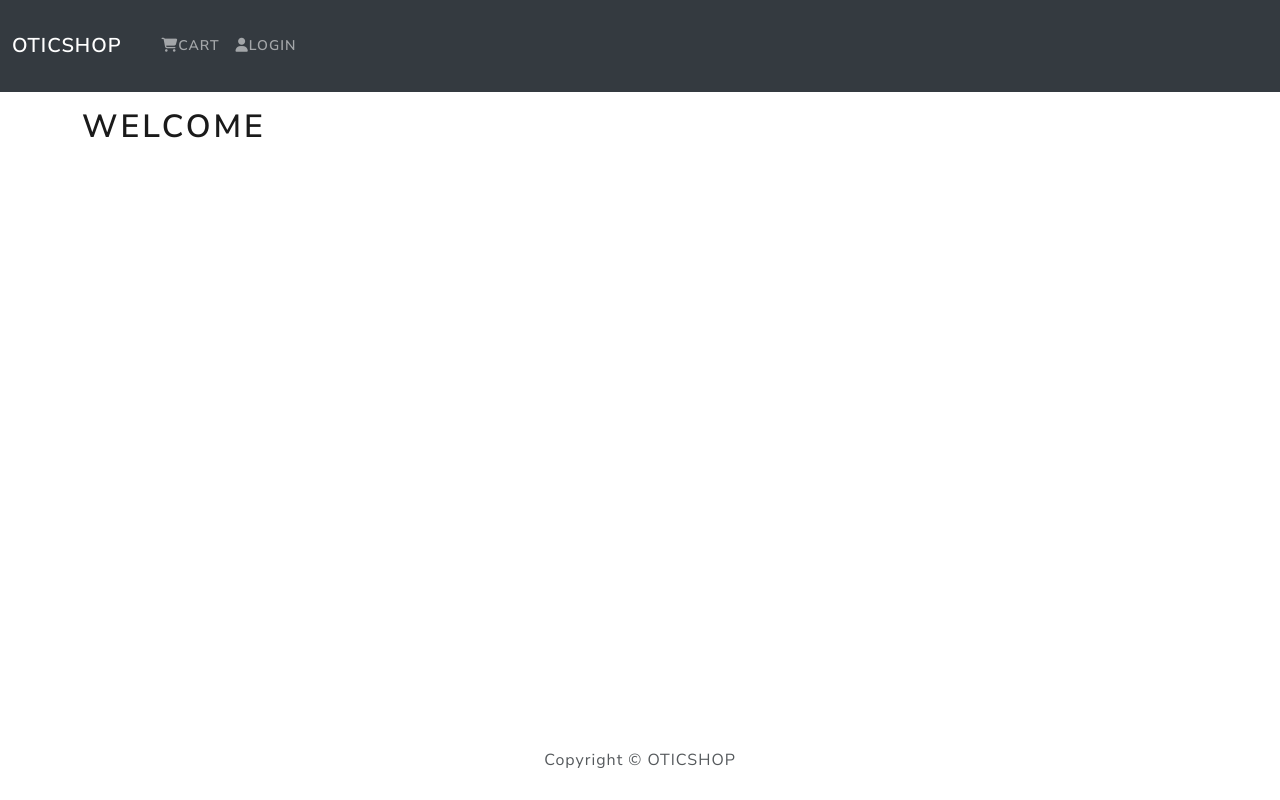
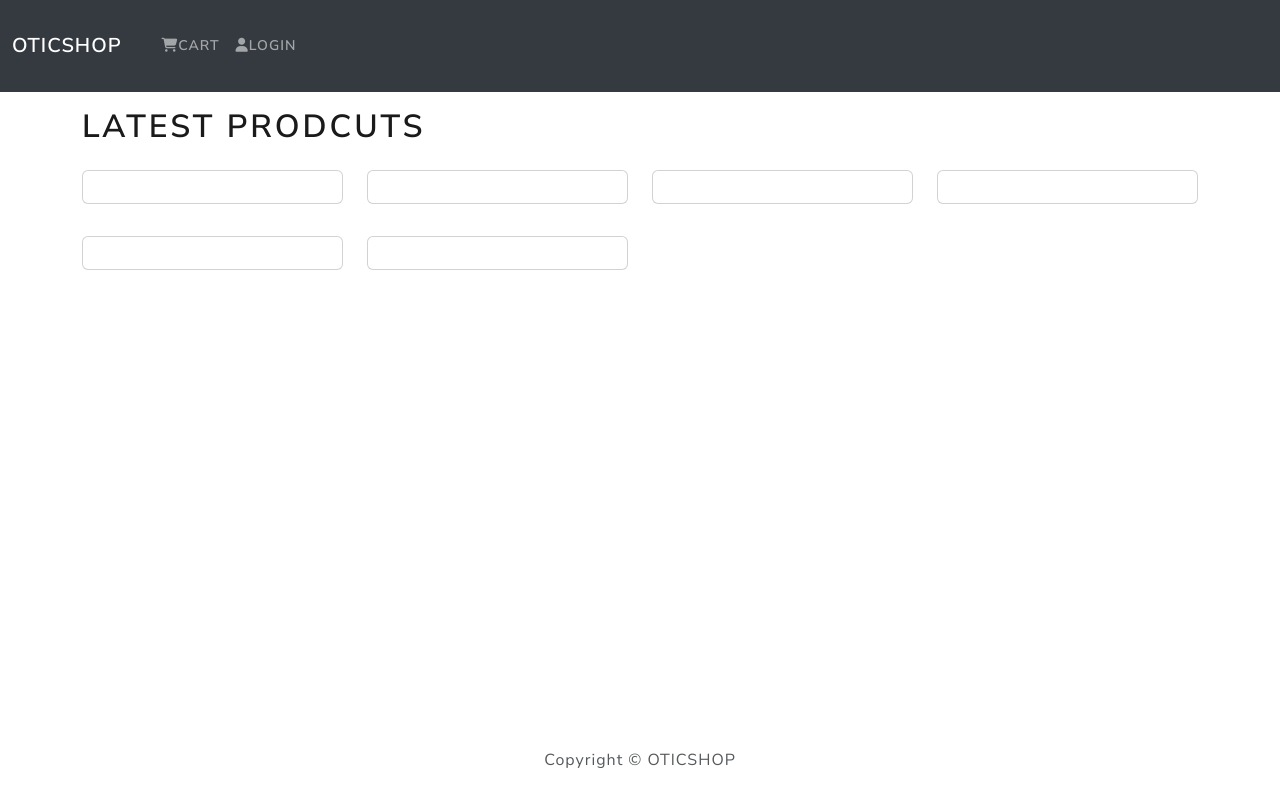
Before and after one commit to noble-ch/onlineShop, a React (Create React App) app in the folder frontend/: page / in a window 1280 px wide. Built offline with nearby package versions, Linux system fonts and the light colour scheme.

Commit message:
homepage intial setup

```diff
--- a/frontend/src/App.js
+++ b/frontend/src/App.js
@@ -2,13 +2,14 @@
 
 import Header from "./components/Header";
 import Footer from "./components/Footer";
+import HomeScreen from "./screens/HomeScreen";
 function App() {
   return (
     <div>
       <Header />
       <main className="py-3">
         <Container>
-          <h1>welcome</h1>
+          <HomeScreen/>
         </Container>
       </main>
       <Footer />
--- /dev/null
+++ b/frontend/src/components/Product.js
@@ -0,0 +1,6 @@
+import React from "react";
+import { Card } from "react-bootstrap";
+
+export default function Product({ product }) {
+  return <Card className="my-3 p-3 rounded"></Card>;
+}
--- a/frontend/src/products.js
+++ b/frontend/src/products.js
@@ -1,83 +1,82 @@
 const products = [
   {
-    '_id': '1',
-    'name': 'Airpods Wireless Bluetooth Headphones',
-    'image': '/images/airpods.jpg',
-    'description':
-      'Bluetooth technology lets you connect it with compatible devices wirelessly High-quality AAC audio offers immersive listening experience Built-in microphone allows you to take calls while working',
-    'brand': 'Apple',
-    'category': 'Electronics',
-    'price': 89.99,
-    'countInStock': 10,
-    'rating': 4.5,
-    'numReviews': 12,
+    _id: "1",
+    name: "Airpods Wireless Bluetooth Headphones",
+    image: "/images/airpods.jpg",
+    description:
+      "Bluetooth technology lets you connect it with compatible devices wirelessly High-quality AAC audio offers immersive listening experience Built-in microphone allows you to take calls while working",
+    brand: "Apple",
+    category: "Electronics",
+    price: 89.99,
+    countInStock: 10,
+    rating: 4.5,
+    numReviews: 12
   },
   {
-    '_id': '2',
-    'name': 'iPhone 11 Pro 256GB Memory',
-    'image': '/images/phone.jpg',
-    'description':
-      'Introducing the iPhone 11 Pro. A transformative triple-camera system that adds tons of capability without complexity. An unprecedented leap in battery life',
-    'brand': 'Apple',
-    'category': 'Electronics',
-    'price': 599.99,
-    'countInStock': 0,
-    'rating': 4.0,
-    'numReviews': 8,
+    _id: "2",
+    name: "iPhone 11 Pro 256GB Memory",
+    image: "/images/phone.jpg",
+    description:
+      "Introducing the iPhone 11 Pro. A transformative triple-camera system that adds tons of capability without complexity. An unprecedented leap in battery life",
+    brand: "Apple",
+    category: "Electronics",
+    price: 599.99,
+    countInStock: 0,
+    rating: 4.0,
+    numReviews: 8
   },
   {
-    '_id': '3',
-    'name': 'Cannon EOS 80D DSLR Camera',
-    'image': '/images/camera.jpg',
-    'description':
-      'Characterized by versatile imaging specs, the Canon EOS 80D further clarifies itself using a pair of robust focusing systems and an intuitive design',
-    'brand': 'Cannon',
-    'category': 'Electronics',
-    'price': 929.99,
-    'countInStock': 5,
-    'rating': 3,
-    'numReviews': 12,
+    _id: "3",
+    name: "Cannon EOS 80D DSLR Camera",
+    image: "/images/camera.jpg",
+    description:
+      "Characterized by versatile imaging specs, the Canon EOS 80D further clarifies itself using a pair of robust focusing systems and an intuitive design",
+    brand: "Cannon",
+    category: "Electronics",
+    price: 929.99,
+    countInStock: 5,
+    rating: 3,
+    numReviews: 12
   },
   {
-    '_id': '4',
-    'name': 'Sony Playstation 4 Pro White Version',
-    'image': '/images/playstation.jpg',
-    'description':
-      'The ultimate home entertainment center starts with PlayStation. Whether you are into gaming, HD movies, television, music',
-    'brand': 'Sony',
-    'category': 'Electronics',
-    'price': 399.99,
-    'countInStock': 11,
-    'rating': 5,
-    'numReviews': 12,
+    _id: "4",
+    name: "Sony Playstation 4 Pro White Version",
+    image: "/images/playstation.jpg",
+    description:
+      "The ultimate home entertainment center starts with PlayStation. Whether you are into gaming, HD movies, television, music",
+    brand: "Sony",
+    category: "Electronics",
+    price: 399.99,
+    countInStock: 11,
+    rating: 5,
+    numReviews: 12
   },
   {
-    '_id': '5',
-    'name': 'Logitech G-Series Gaming Mouse',
-    'image': '/images/mouse.jpg',
-    'description':
-      'Get a better handle on your games with this Logitech LIGHTSYNC gaming mouse. The six programmable buttons allow customization for a smooth playing experience',
-    'brand': 'Logitech',
-    'category': 'Electronics',
-    'price': 49.99,
-    'countInStock': 7,
-    'rating': 3.5,
-    'numReviews': 10,
+    _id: "5",
+    name: "Logitech G-Series Gaming Mouse",
+    image: "/images/mouse.jpg",
+    description:
+      "Get a better handle on your games with this Logitech LIGHTSYNC gaming mouse. The six programmable buttons allow customization for a smooth playing experience",
+    brand: "Logitech",
+    category: "Electronics",
+    price: 49.99,
+    countInStock: 7,
+    rating: 3.5,
+    numReviews: 10
   },
   {
-    '_id': '6',
-    'name': 'Amazon Echo Dot 3rd Generation',
-    'image': '/images/alexa.jpg',
-    'description':
-      'Meet Echo Dot - Our most popular smart speaker with a fabric design. It is our most compact smart speaker that fits perfectly into small space',
-    'brand': 'Amazon',
-    'category': 'Electronics',
-    'price': 29.99,
-    'countInStock': 0,
-    'rating': 4,
-    'numReviews': 12,
-  },
-]
+    _id: "6",
+    name: "Amazon Echo Dot 3rd Generation",
+    image: "/images/alexa.jpg",
+    description:
+      "Meet Echo Dot - Our most popular smart speaker with a fabric design. It is our most compact smart speaker that fits perfectly into small space",
+    brand: "Amazon",
+    category: "Electronics",
+    price: 29.99,
+    countInStock: 0,
+    rating: 4,
+    numReviews: 12
+  }
+];
 
-
-export default products
+export default products;
--- /dev/null
+++ b/frontend/src/screens/HomeScreen.js
@@ -0,0 +1,20 @@
+import React from "react";
+import { Row, Col } from "react-bootstrap";
+import Product from "../components/Product";
+
+import products from "../products";
+
+export default function HomeScreen() {
+  return (
+    <div>
+      <h1>Latest Prodcuts</h1>
+      <Row>
+        {products.map((product) => (
+          <Col key={product._id} sm={12} md={6} lg={4} xl={3}>
+            <Product product={product} />
+          </Col>
+        ))}
+      </Row>
+    </div>
+  );
+}
```
